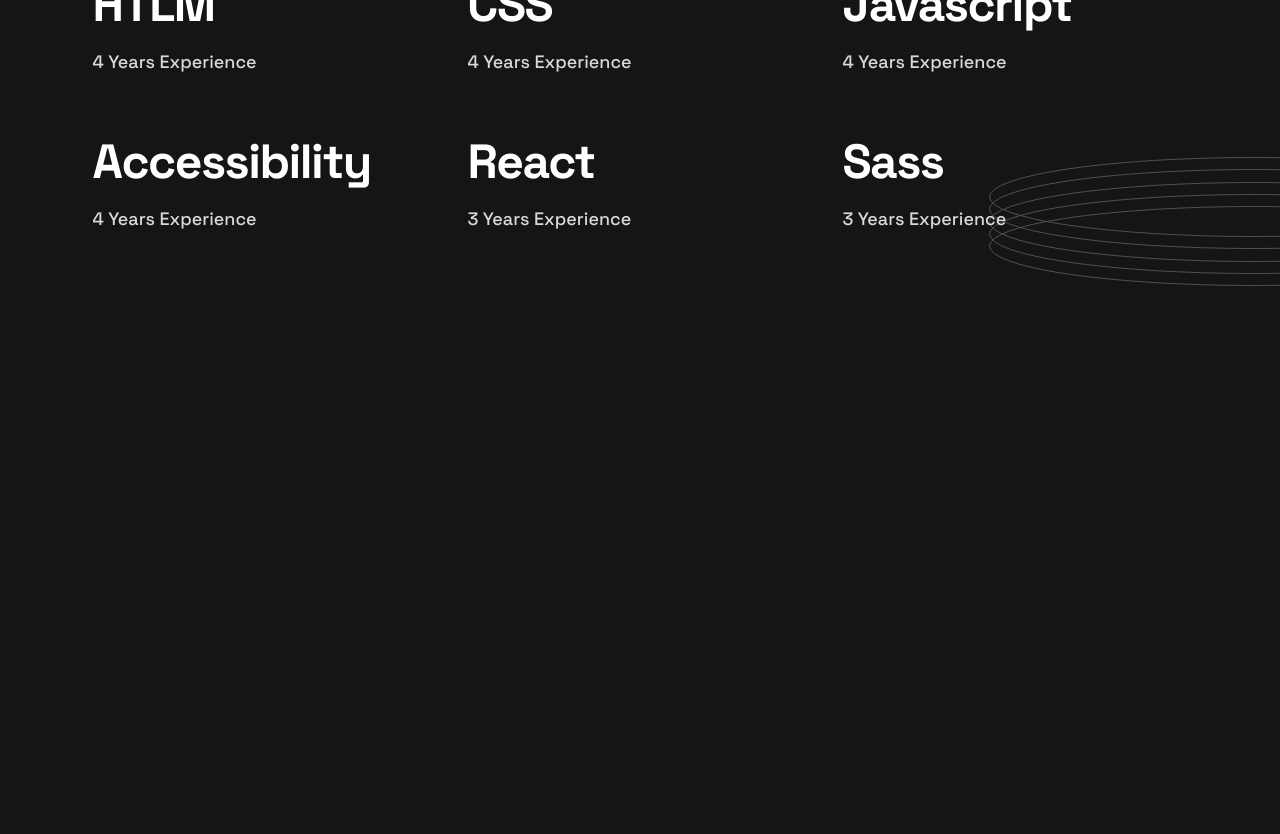
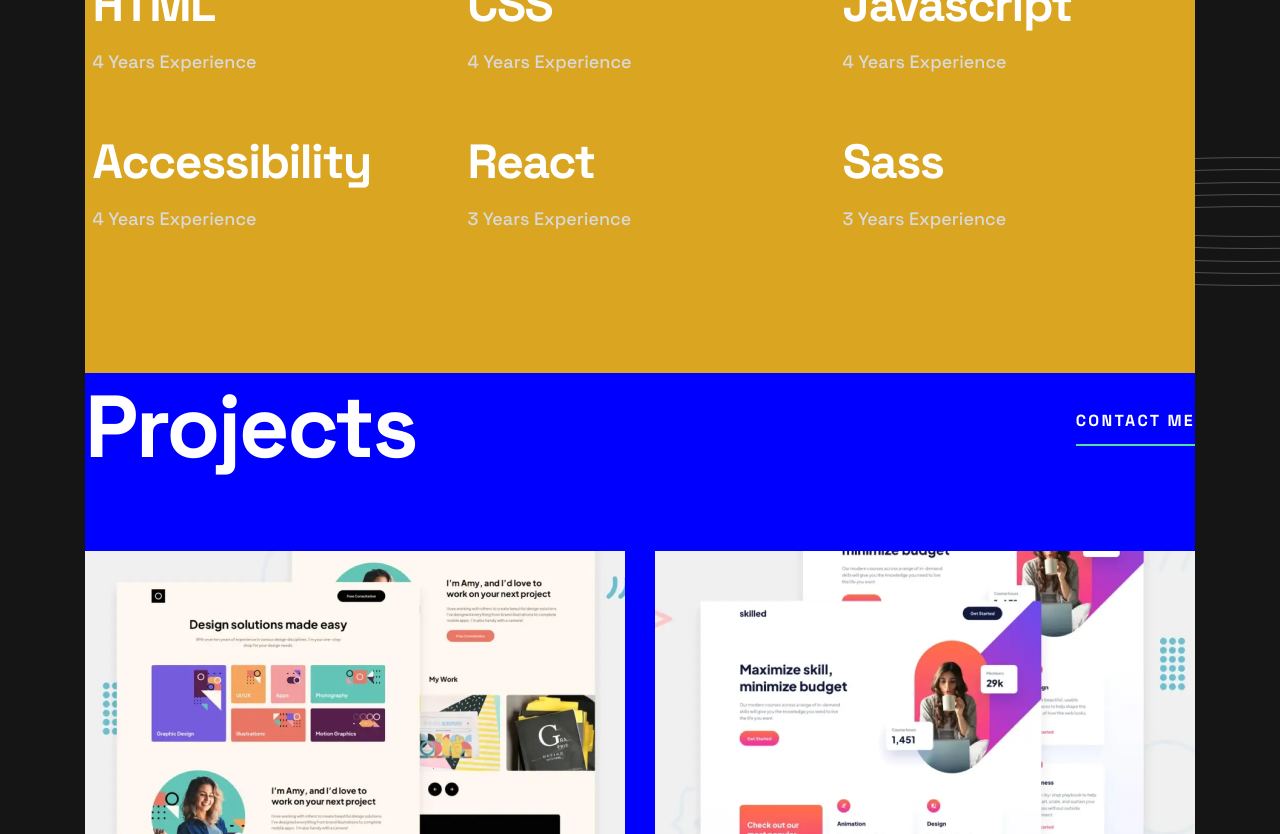
Before and after one commit to Otaviano-Manoel/developer_portfolio, a React (Create React App) app: page / in a window 1280 px wide. Shown: the part 920-1754 px from the top of the page. Built offline with nearby package versions, Linux system fonts and the light colour scheme.

Commit message:
criado o componente para os projetos. atualizado o height das areas ja feitas. technology component atualizado para uma array

```diff
--- a/src/component/hero/hero.module.scss
+++ b/src/component/hero/hero.module.scss
@@ -2,14 +2,16 @@
 @import '../../assets/style/mixins';
 
 .header {
+    background-color: green;
+    position: relative;
     height: 753px;
 
     @include max-breakpoint($tablet) {
-        height: 599px;
+        height: 660px;
     }
 
     @include max-breakpoint($mobile) {
-        height: 655px;
+        height: 747px;
     }
 
     .about-me {
@@ -26,7 +28,7 @@
         @include max-breakpoint($mobile) {
             text-align: center;
             align-items: center;
-            margin-top: 331px;
+            margin-top: 423px;
             left: 50%;
             transform: translateX(-50%);
         }
--- a/src/component/link/link.module.scss
+++ b/src/component/link/link.module.scss
@@ -2,14 +2,19 @@
 @import '../../assets/style/mixins';
 
 .link {
+    width: fit-content;
+    height: fit-content;
     color: $color-white;
     text-transform: uppercase;
     text-decoration: none;
     text-align: center;
     @include typography(16px, 26px, 2.30px, 700);
-    width: 120px;
     padding-bottom: 10px;
     border-bottom: 2px solid $color-green;
+
+    @include max-breakpoint(320px) {
+        @include typography(14px, 26px, 2px, 700);
+    }
 }
 
 .link:hover {
--- a/src/component/nav/Nav.module.scss
+++ b/src/component/nav/Nav.module.scss
@@ -7,6 +7,7 @@
     align-items: center;
     margin-top: 39px;
     z-index: 3;
+    background-color: red;
 
     @include max-breakpoint($mobile) {
         margin-top: 20px;
--- /dev/null
+++ b/src/component/projects/projects.module.scss
@@ -0,0 +1,182 @@
+@import '../../assets/style/variables';
+@import '../../assets/style/mixins';
+
+$screenshots: (
+    0: (large: '../../assets/images/thumbnail-project-1-large.webp',
+        small: '../../assets/images/thumbnail-project-1-small.webp'
+    ),
+    1: (large: '../../assets/images/thumbnail-project-2-large.webp',
+        small: '../../assets/images/thumbnail-project-2-small.webp'
+    ),
+    2: (large: '../../assets/images/thumbnail-project-3-large.webp',
+        small: '../../assets/images/thumbnail-project-3-small.webp'
+    ),
+    3: (large: '../../assets/images/thumbnail-project-4-large.webp',
+        small: '../../assets/images/thumbnail-project-4-small.webp'
+    ),
+    4: (large: '../../assets/images/thumbnail-project-5-large.webp',
+        small: '../../assets/images/thumbnail-project-5-small.webp'
+    ),
+    5: (large: '../../assets/images/thumbnail-project-6-large.webp',
+        small: '../../assets/images/thumbnail-project-6-small.webp'
+    ),
+    // Adicione mais projetos conforme necessário
+);
+
+@mixin image-project($img-large, $img-small) {
+    background-image: url($img-large);
+    background-size: cover;
+    background-repeat: no-repeat;
+    height: 400px;
+
+    @include max-breakpoint($tablet) {
+        background-image: url($img-small);
+        height: 253px;
+    }
+}
+
+.projects {
+    background-color: blue;
+    padding-bottom: 140px;
+    display: flex;
+    flex-direction: column;
+    align-items: center;
+
+    @include max-breakpoint($tablet) {
+        padding-bottom: 100px;
+    }
+
+    .container {
+        width: 100%;
+        display: flex;
+        justify-content: space-between;
+        align-items: center;
+        margin-bottom: 80px;
+        padding-top: 10px;
+
+        @include max-breakpoint($tablet) {
+            margin-bottom: 60px;
+        }
+
+        @media (max-width: 320px) {
+            flex-direction: column;
+            gap: 20px;
+        }
+
+        .title {
+            @include typography(88px, 88px, -2.5px, 700);
+
+            @include max-breakpoint($tablet) {
+                @include typography(72px, 72px, -2.05px, 700);
+            }
+
+            @include max-breakpoint($mobile) {
+                @include typography(40px, 40px, -1.14px, 700);
+            }
+        }
+    }
+
+    .grid {
+        display: grid;
+        grid-template-columns: repeat(2, 540px);
+        column-gap: 30px;
+        row-gap: 70px;
+
+        @include max-breakpoint($desktop) {
+            grid-template-columns: repeat(2, 480px);
+        }
+
+        @include max-breakpoint($tablet) {
+            grid-template-columns: repeat(2, 342px);
+            column-gap: 22px;
+            row-gap: 60px;
+        }
+
+        @include max-breakpoint($mobile) {
+            grid-template-columns: repeat(1, 100%);
+            column-gap: 0px;
+            row-gap: 40px;
+        }
+
+        .project {
+            position: relative;
+            overflow: hidden;
+
+            @include max-breakpoint($tablet) {
+                height: 390px;
+            }
+
+            .img {
+                .actions {
+                    display: flex;
+                    flex-direction: column;
+                    align-items: center;
+                    justify-content: center;
+                    gap: 48px;
+
+                    position: absolute;
+                    opacity: 0;
+                    height: 0%;
+                    width: 100%;
+                    background-color: rgba($color: #000000, $alpha: 0.75);
+                    top: 0;
+                    transition: height 0.5s ease-in-out, opacity 0.5s ease-in-out;
+
+                    @include max-breakpoint($tablet) {
+                        background-color: transparent;
+                        flex-direction: row;
+                        justify-content: flex-start;
+                        gap: 30px;
+                        opacity: 1;
+                        height: fit-content;
+                        bottom: 0px;
+                        top: auto;
+                    }
+
+                    @media (max-width: 320px) {
+                        gap: 0px;
+                        justify-content: space-between;
+                    }
+                }
+            }
+
+            .img:hover {
+                @media (min-width: 1025px) {
+                    cursor: pointer;
+
+                    .actions {
+                        height: 400px;
+                        opacity: 1;
+                    }
+                }
+            }
+
+            //*********************região dos screenshots dos projetos*****************************
+
+
+            @each $index, $images in $screenshots {
+                .screenshot#{$index} {
+                    @include image-project(map-get($images, large), map-get($images, small));
+                }
+            }
+
+            //*********************região dos screenshots dos projetos*****************************
+
+            .name {
+                margin-top: 20px;
+                @include typography(24px, 32px, null, 700);
+                text-transform: uppercase;
+
+                @include max-breakpoint($small-mobile) {
+                    font-size: 18px
+                }
+            }
+
+            .technologyUsad {
+                @include typography(18px, 28px, null, 500);
+                color: $color-grey;
+                text-transform: uppercase;
+            }
+        }
+    }
+}
--- /dev/null
+++ b/src/component/projects/projects.tsx
@@ -0,0 +1,47 @@
+import React from 'react';
+import Link from '../link/link';
+import styled from './projects.module.scss';
+import classNames from 'classnames';
+
+interface Technology {
+    name: string,
+    technologyUsad: string
+}
+
+const technologys: Technology[] = [
+    { name: 'DESIGN PORTFOLIO', technologyUsad: 'html css' },
+    { name: 'E-LEARNING LANDING PAGE', technologyUsad: 'html css' },
+    { name: 'TODO WEB APP', technologyUsad: 'html css JAVASCRIPT' },
+    { name: 'ENTERTAINMENT WEB APP', technologyUsad: 'html css JAVASCRIPT' },
+    { name: 'MEMORY GAME', technologyUsad: 'html css JAVASCRIPT' },
+    { name: 'ART GALLERY SHOWCASE', technologyUsad: 'html css JAVASCRIPT' },
+];
+
+function Projects() {
+    return (
+        <section className={styled['projects']}>
+            <div className={styled['container']}>
+                <h2 className={styled['title']}>Projects</h2>
+                <Link data-testid='contact' text='Contact me' url='' />
+            </div>
+            <div className={styled['grid']}>
+                {technologys.map((e, i) => (
+                    <div key={i} className={styled['project']}>
+                        <div
+                            className={classNames(styled['img'], styled['screenshot' + i])}>
+                            <div className={styled['actions']}>
+                                <Link text='view project' url='' />
+                                <Link text='view code' url='' />
+                            </div>
+                        </div>
+                        <h4 className={styled['name']}>{e.name}</h4>
+                        <p className={styled['technologyUsad']}>{e.technologyUsad}</p>
+                    </div>
+                ))}
+            </div>
+
+        </section>
+    );
+}
+
+export default Projects;
--- a/src/component/technology/technology.module.scss
+++ b/src/component/technology/technology.module.scss
@@ -9,6 +9,8 @@
     grid-template-columns: repeat(3, 345px);
     column-gap: 30px;
     row-gap: 58px;
+    padding-bottom: 140px;
+    background-color: goldenrod;
 
     @include max-breakpoint($desktop) {
         padding-left: 5px;
@@ -16,18 +18,22 @@
     }
 
     @include max-breakpoint($tablet) {
-        grid-template-columns: repeat(2, 50%);
+        grid-template-columns: repeat(2, 345px);
+        padding-left: 0px;
         padding-top: 52px;
         column-gap: 7px;
         row-gap: 52px;
+        padding-bottom: 100px;
     }
 
     @include max-breakpoint($mobile) {
         grid-template-columns: repeat(1, 100%);
-        padding-top: 40px;
+        padding: 40px 0px;
         text-align: center;
         column-gap: 0px;
         row-gap: 24px;
+        padding-bottom: 80px;
+        border-bottom: 1px solid $color-white;
     }
 
 
--- a/src/component/technology/technology.tsx
+++ b/src/component/technology/technology.tsx
@@ -1,24 +1,29 @@
 import React from 'react';
 import styled from './technology.module.scss';
 
+interface TechnologyInfo {
+    name: string,
+    year: number
+}
+
+const technologys: TechnologyInfo[] = [
+    { name: 'HTML', year: 4 },
+    { name: 'CSS', year: 4 },
+    { name: 'Javascript', year: 4 },
+    { name: 'Accessibility', year: 4 },
+    { name: 'React', year: 3 },
+    { name: 'Sass', year: 3 },
+]
+
 function Technology() {
-
-    const addTechnology = (name: string, years: number): JSX.Element => {
-        return (
-            <div data-testid='container' className={styled['container']}>
-                <h2 className={styled['name']}>{name}</h2>
-                <p className={styled['experience']}>{years} Years experience</p>
-            </div>
-        )
-    }
     return (
         <section className={styled['technology']}>
-            {addTechnology('HTLM', 4)}
-            {addTechnology('CSS', 4)}
-            {addTechnology('Javascript', 4)}
-            {addTechnology('Accessibility', 4)}
-            {addTechnology('React', 3)}
-            {addTechnology('Sass', 3)}
+            {technologys.map((e) => (
+                <div data-testid='container' className={styled['container']}>
+                    <h2 className={styled['name']}>{e.name}</h2>
+                    <p className={styled['experience']}>{e.year} Years experience</p>
+                </div>
+            ))}
         </section>
     );
 }
--- a/src/page/App.module.scss
+++ b/src/page/App.module.scss
@@ -30,7 +30,7 @@
   justify-content: center;
   position: relative;
   overflow: hidden;
-  height: 3872px;
+  height: fit-content;
 
   .ring1 {
     @include rings(133px, null, -100px, null);
--- a/src/page/App.tsx
+++ b/src/page/App.tsx
@@ -9,6 +9,7 @@
 import Nav from '../component/nav/Nav';
 import Hero from '../component/hero/hero';
 import Technology from '../component/technology/technology';
+import Projects from '../component/projects/projects';
 
 function App() {
   return (
@@ -21,6 +22,7 @@
         <Nav />
         <Hero />
         <Technology />
+        <Projects />
       </div>
     </div>
   );
```
